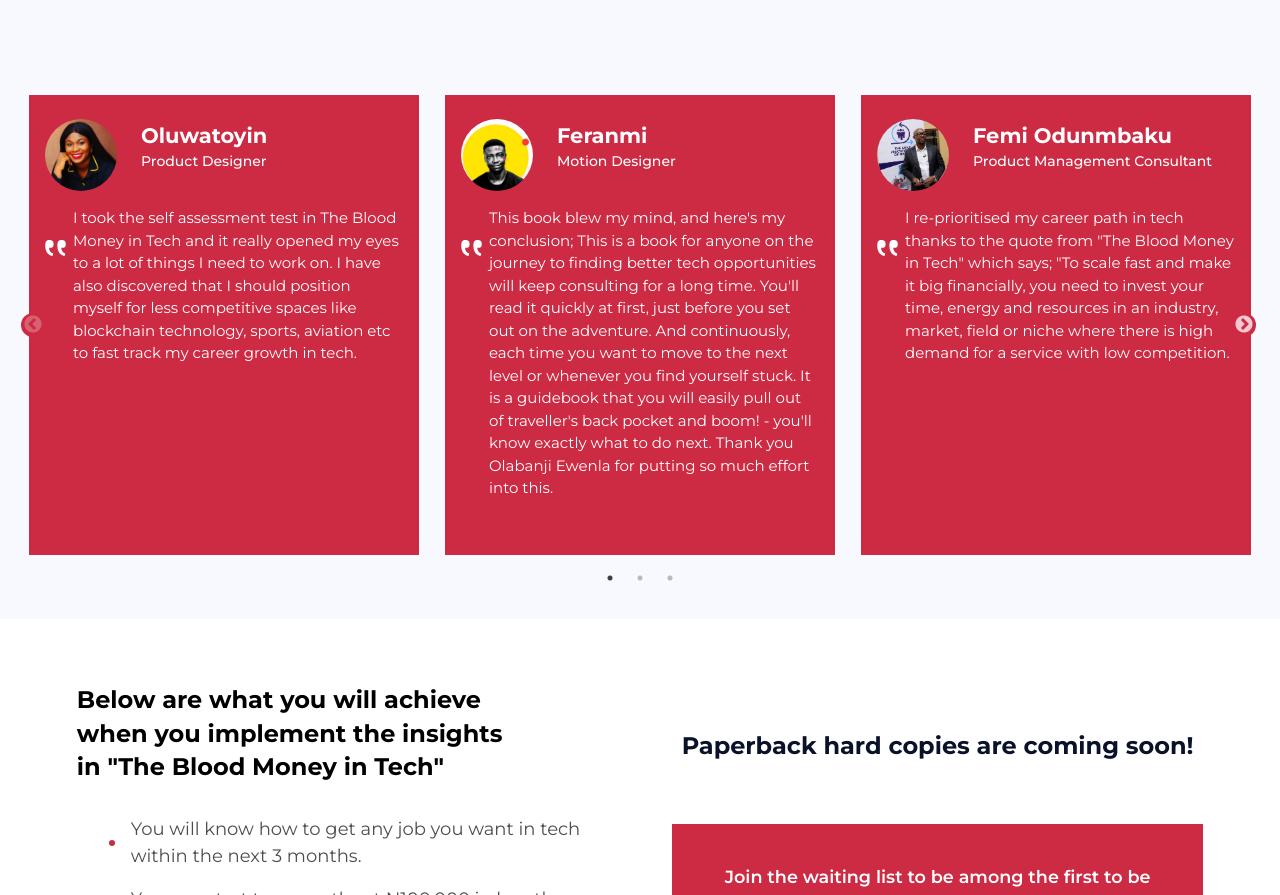
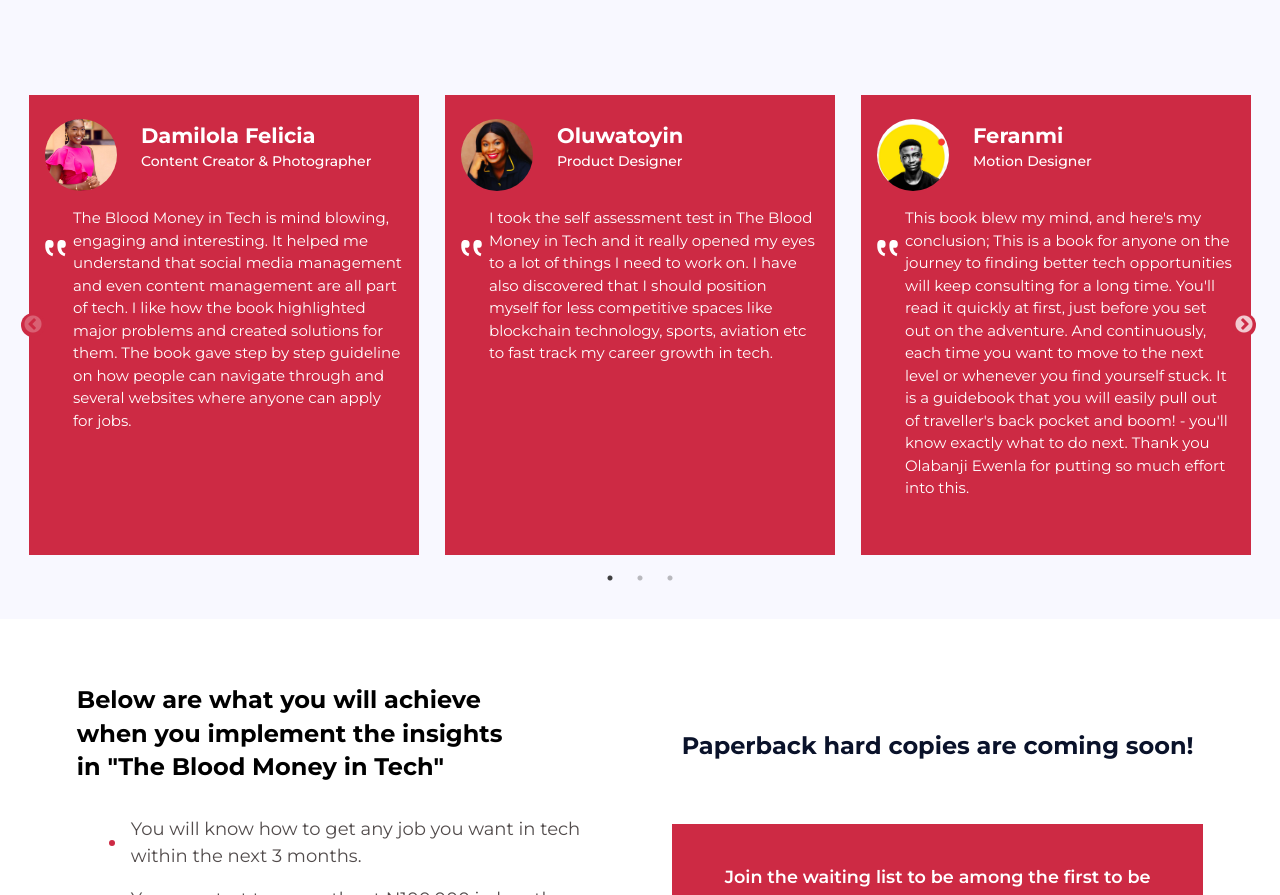
Before and after one commit to Enoverlab/tech-blood-money, a React (Create React App) app: page / in a window 1280 px wide. Shown: the part 905-1800 px from the top of the page. Built offline with nearby package versions, Linux system fonts and the light colour scheme; a web font is replaced by a local one.

Commit message:
added update

```diff
--- a/src/component/Reviews.js
+++ b/src/component/Reviews.js
@@ -12,6 +12,13 @@
 
 const Reviews = ({ web }) => {
   const data = [
+    {
+      name: "Damilola Felicia",
+      role: "Content Creator & Photographer",
+      review:
+        "The Blood Money in Tech is mind blowing, engaging and interesting. It helped me understand that social media management and even content management are all part of tech. I like how the book highlighted major problems and created solutions for them. The book gave step by step guideline on how people can navigate through and several websites where anyone can apply for jobs.",
+      image: review4,
+    },
     {
       name: "Oluwatoyin",
       role: "Product Designer",
@@ -32,13 +39,6 @@
       review:
         'I re-prioritised my career path in tech thanks to the quote from "The Blood Money in Tech" which says; "To scale fast and make it big financially, you need to invest your time, energy and resources in an industry, market, field or niche where there is high demand for a service with low competition.',
       image: review3,
-    },
-    {
-      name: "Damilola Felicia",
-      role: "Content Creator & Photographer",
-      review:
-        "The Blood Money in Tech is mind blowing, engaging and interesting. It helped me understand that social media management and even content management are all part of tech. I like how the book highlighted major problems and created solutions for them. The book gave step by step guideline on how people can navigate through and several websites where anyone can apply for jobs.",
-      image: review4,
     },
     {
       name: "Chimdi",
```
